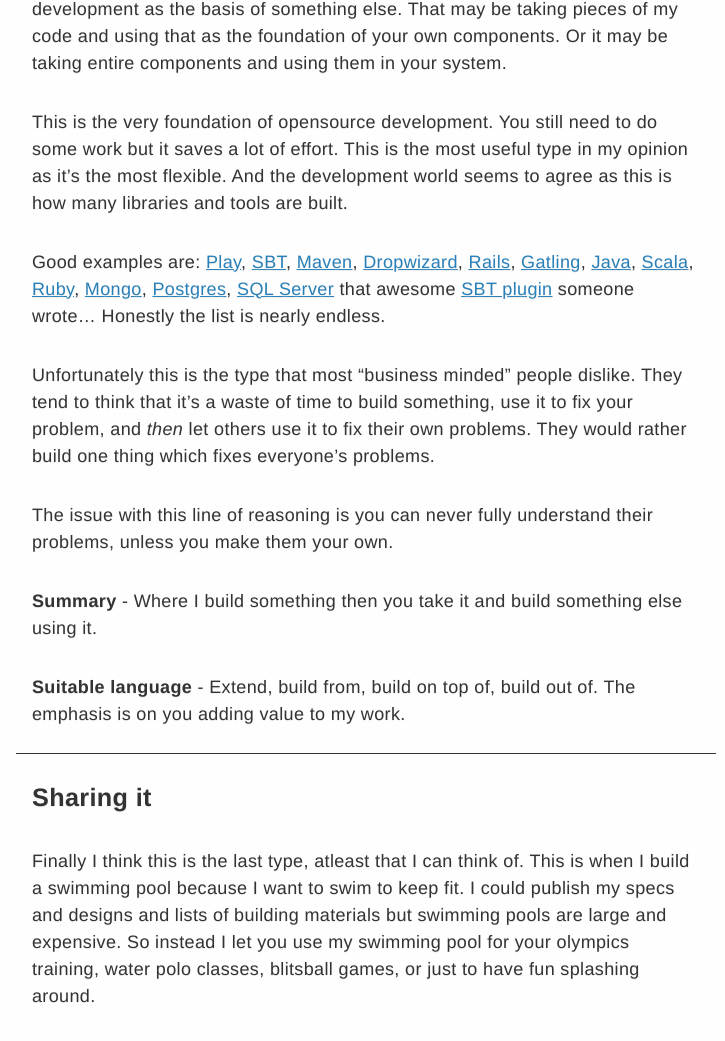
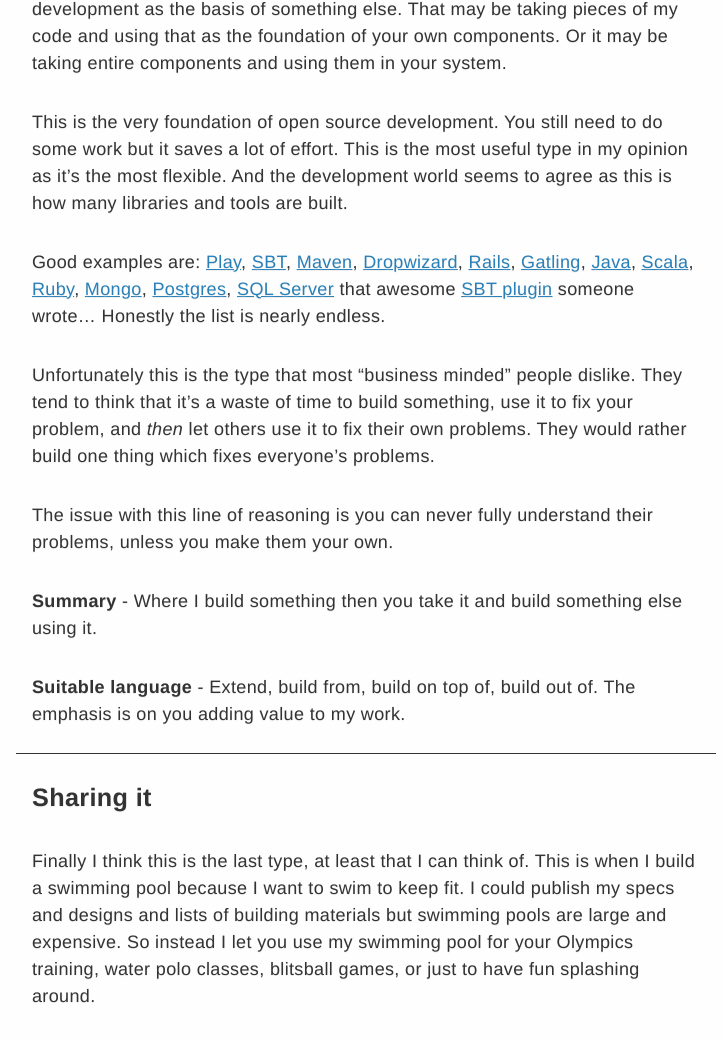
Before and after one commit to michaeldfallen/michaeldfallen.github.io, a Jekyll site: the page built from _posts/2014-12-12-overuse-of-reuse.markdown, in a window 1280 px wide and 1400 px high, scrolled down 1465 px. Shown: the part 148-1189 px from the top of the window, without its empty margins (399-1124 px from the left). Built offline with Jekyll 4.4.1, drawn with Linux system fonts in a browser that asks for light colours; some of the changed text lies outside the part shown.

Commit message:
fix some simple spelling and grammar mistakes

```diff
--- a/_posts/2014-12-12-overuse-of-reuse.markdown
+++ b/_posts/2014-12-12-overuse-of-reuse.markdown
@@ -60,7 +60,7 @@
 and using that as the foundation of your own components. Or it may be taking
 entire components and using them in your system.
 
-This is the very foundation of opensource development. You still need to do some
+This is the very foundation of open source development. You still need to do some
 work but it saves a lot of effort. This is the most useful type in my opinion as
 it's the most flexible. And the development world seems to agree as this is how
 many libraries and tools are built.
@@ -87,10 +87,10 @@
 
 ###Sharing it
 
-Finally I think this is the last type, atleast that I can think of. This is when
+Finally I think this is the last type, at least that I can think of. This is when
 I build a swimming pool because I want to swim to keep fit. I could publish my
 specs and designs and lists of building materials but swimming pools are large
-and expensive. So instead I let you use my swimming pool for your olympics
+and expensive. So instead I let you use my swimming pool for your Olympics
 training, water polo classes, blitsball games, or just to have fun splashing
 around.
 
```
Also changed, not shown: other parts of _posts/2014-12-12-overuse-of-reuse.markdown (+5 -6 lines).
